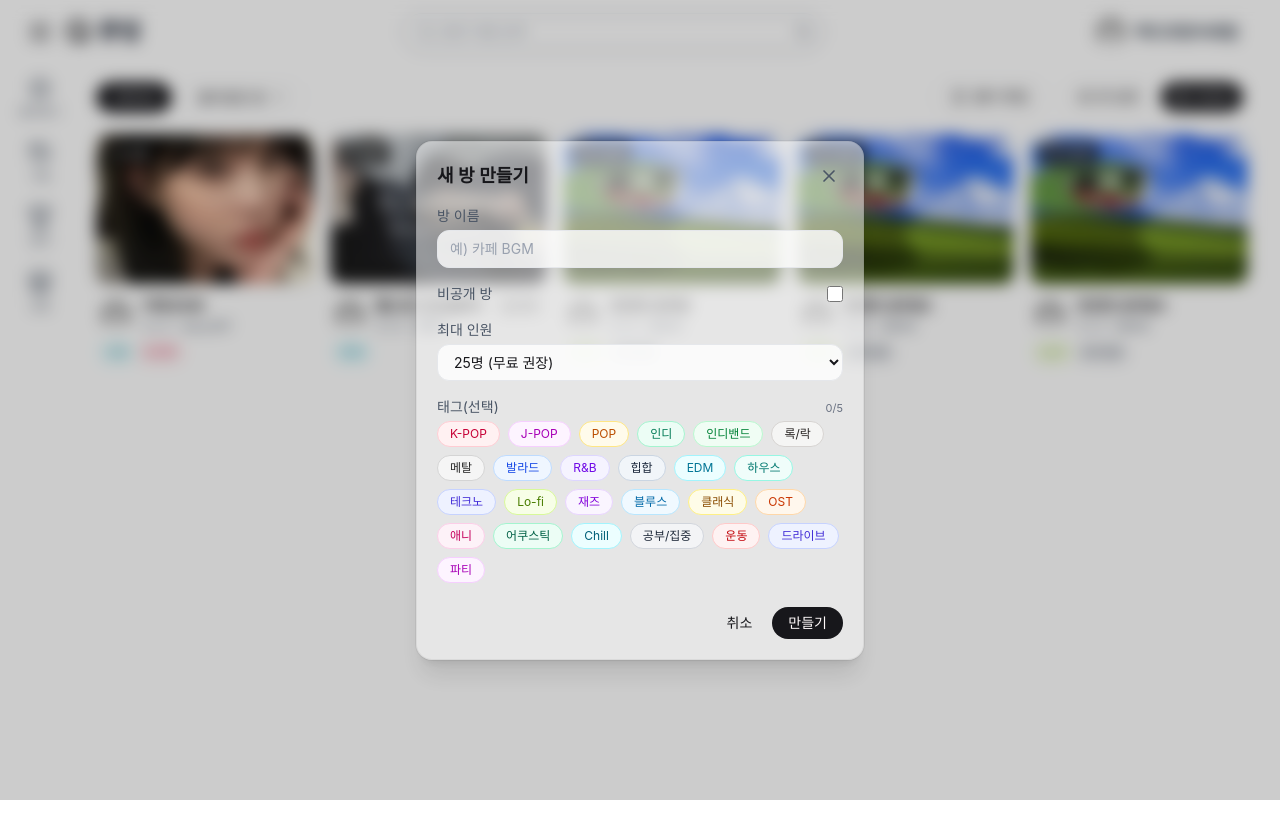
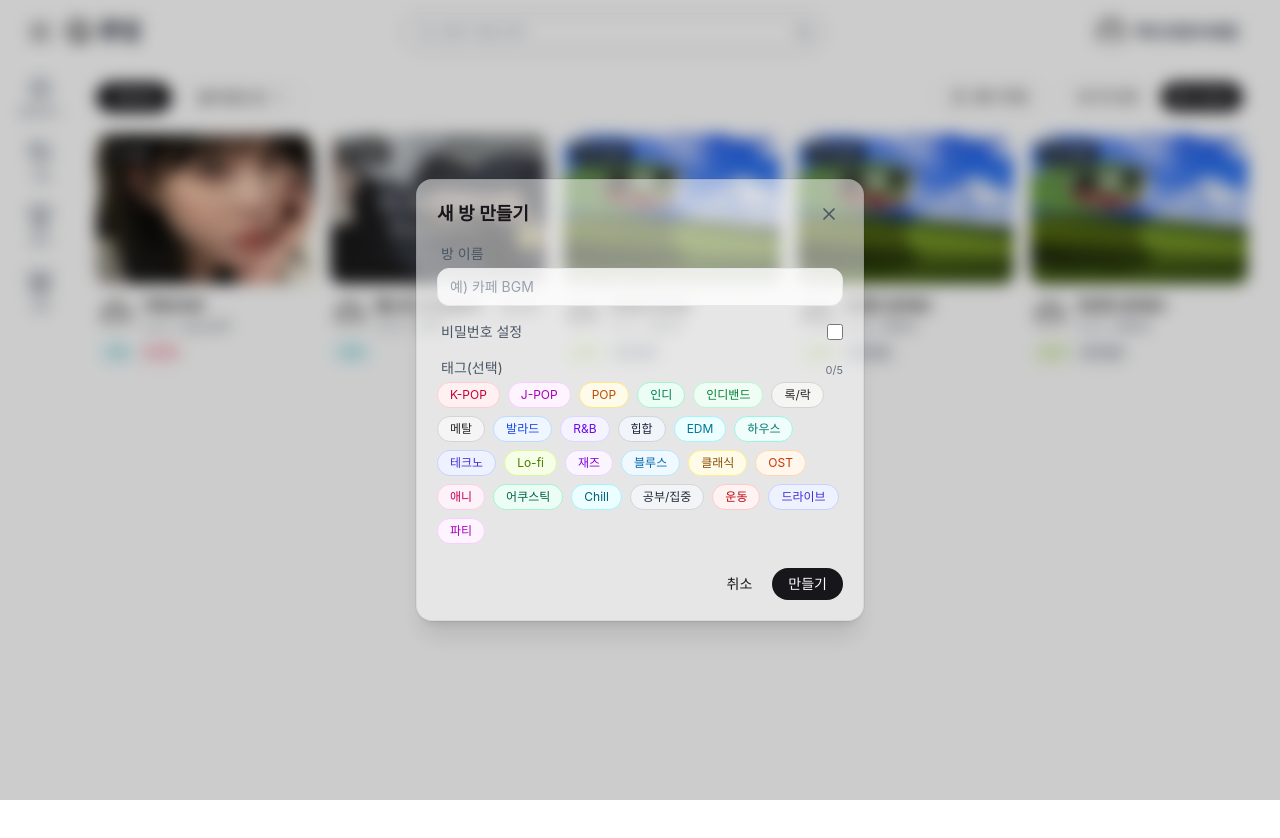
Before and after one commit to Queuing-org/front-end, a Next.js app: page /main in a window 1280 px wide. Both pictures are taken after a click on the button "방생성". Shown: the top 838 px of the page. Built offline with nearby package versions, Linux system fonts and the light colour scheme.

Commit message:
Design: 방 생성 UI 수정

```diff
--- a/src/components/topbar/create-room.tsx
+++ b/src/components/topbar/create-room.tsx
@@ -103,7 +103,7 @@ export default function CreateRoom() {
           <div className="mt-4 space-y-4">
             {/* 방 이름 */}
             <div>
-              <label className="block text-sm text-gray-600 mb-1">
+              <label className="block text-sm text-gray-600 mb-1 px-1">
                 방 이름
               </label>
               <input
@@ -117,7 +117,9 @@ export default function CreateRoom() {
 
             {/* 비공개 여부 */}
             <div className="flex items-center justify-between">
-              <label className="text-sm text-gray-600">비공개 방</label>
+              <label className="text-sm text-gray-600 px-1">
+                비밀번호 설정
+              </label>
               <input
                 type="checkbox"
                 checked={isPrivate}
@@ -129,9 +131,9 @@ export default function CreateRoom() {
             {/* 비밀번호 입력 */}
             {isPrivate && (
               <div>
-                <label className="block text-sm text-gray-600 mb-1">
+                {/* <label className="block text-sm text-gray-600 mb-1 px-1">
                   비밀번호
-                </label>
+                </label> */}
                 <input
                   type="password"
                   placeholder="비밀번호를 입력하세요"
@@ -139,12 +141,12 @@ export default function CreateRoom() {
                   value={password}
                   onChange={(e) => setPassword(e.target.value)}
                 />
-                <p className="mt-1 text-xs text-gray-500">4자 이상</p>
+                <p className="mt-1 text-xs text-gray-500 px-2">4자 이상</p>
               </div>
             )}
 
             {/* ✅ 최대 인원 */}
-            <div>
+            {/* <div>
               <div className="flex items-center justify-between">
                 <label className="block text-sm text-gray-600 mb-1">
                   최대 인원
@@ -163,12 +165,12 @@ export default function CreateRoom() {
                   </option>
                 ))}
               </select>
-            </div>
+            </div> */}
 
             {/* 태그(옵션) */}
             <div>
               <div className="flex items-center justify-between">
-                <label className="block text-sm text-gray-600 mb-1">
+                <label className="block text-sm text-gray-600 mb-1 px-1">
                   태그(선택)
                 </label>
                 <span className="text-[11px] text-gray-500">
```
